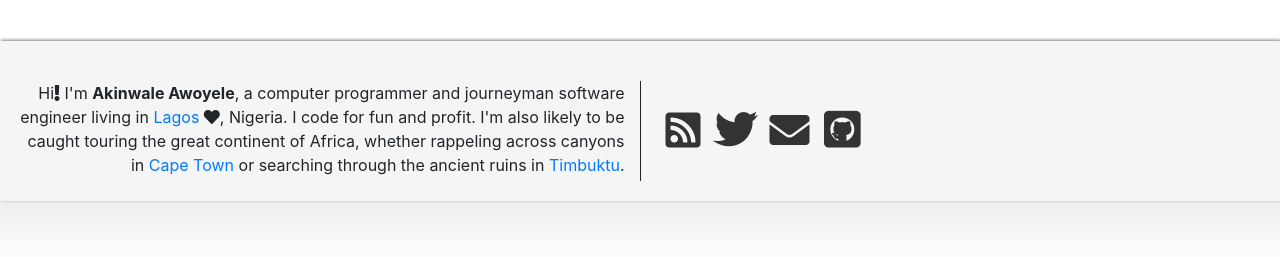
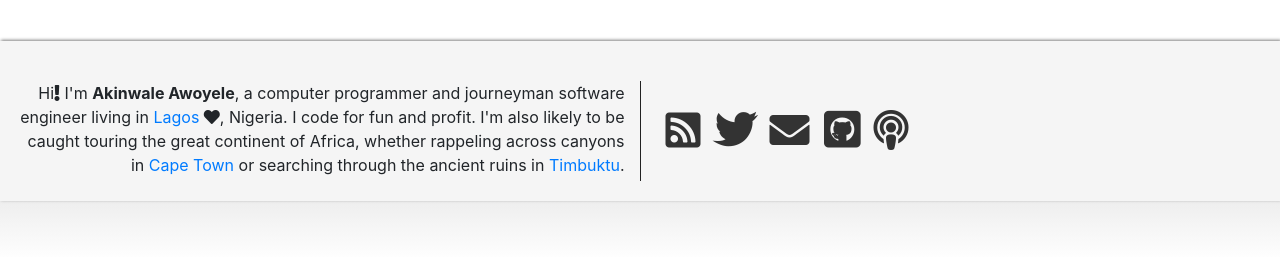
Before and after one commit to yeleywale/yeleywale.github.io, a Jekyll site: the page built from index.html, in a window 1280 px wide. Shown: the part 403-660 px from the top of the page. Built offline with Jekyll 4.4.1, drawn with Linux system fonts in a browser that asks for light colours; nearby versions of some CDN libraries; some web fonts are replaced.

Commit message:
Add Podcast icond

```diff
--- a/_includes/svg-icons.html
+++ b/_includes/svg-icons.html
@@ -5,4 +5,5 @@
     {% if site.footer-links.stackoverflow %}<a href="http://stackoverflow.com/{{ site.footer-links.stackoverflow }}"></a>{% endif %}
     {% if site.footer-links.email %}<a href="mailto:{{ site.footer-links.email }}"><i class="fas fa-envelope"></i></a>{% endif %}
     {% if site.footer-links.github %}<a href="https://github.com/{{ site.footer-links.github }}"><i class="fab fa-github-square"></i></a>{% endif %}
+    <a href="{{ site.baseurl }}/podcast"><i class="fas fa-podcast"></i></a>
 </div>
```
